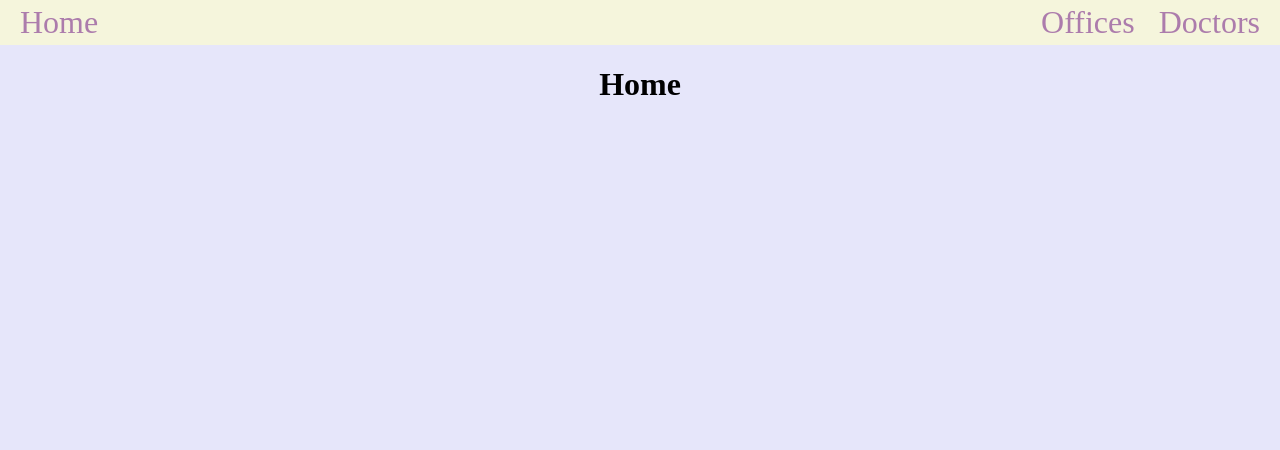
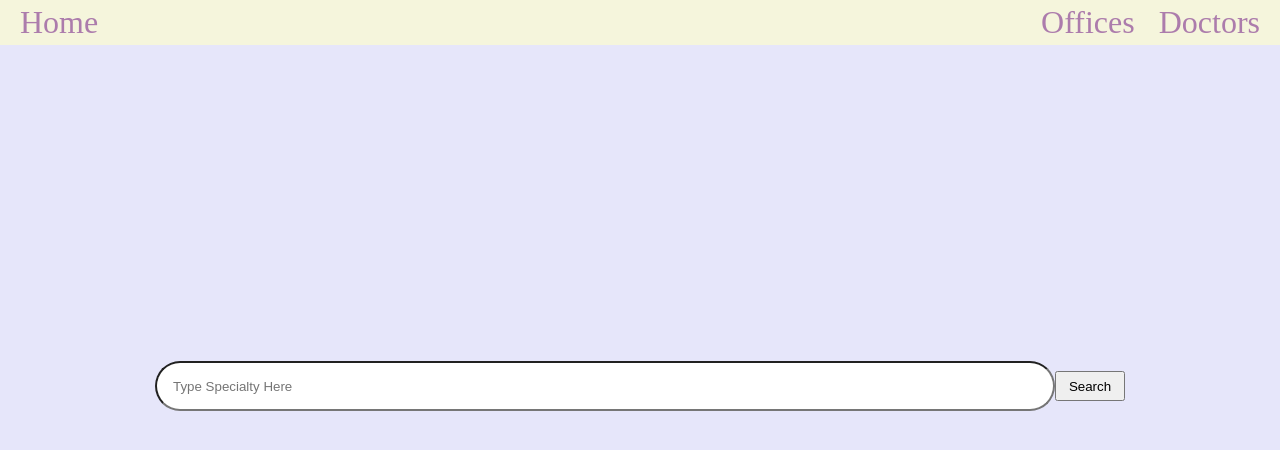
Before and after one commit to arianadesiree/Daisy, a React (Create React App) app in the folder frontend/: page / in a window 1280 px wide. Shown: the top 450 px of the page. Built offline with nearby package versions, Linux system fonts and the light colour scheme; no server answers.

Commit message:
search bar beginning to set up

```diff
--- a/frontend/src/Pages/Home.js
+++ b/frontend/src/Pages/Home.js
@@ -1,13 +1,18 @@
-
+import React from "react";
+import { useState } from "react";
+import axios from "axios";
 
 export default function Home () {
 
-    return (
-        <div>
 
+        return (
+            <div className="search-container">
 
-        <h1> Home </h1>
+            <input type="text" className="search-bar" placeholder="Type Specialty Here" name='searchBar'
+            />
+            <button type='button' className="searchbtn"> Search </button>
 
-        </div>
-    )
+            </div>
+        )
+
 }
--- a/frontend/src/styles.css
+++ b/frontend/src/styles.css
@@ -5,6 +5,27 @@
 body {
     margin: 0;
     background-color: lavender;
+}
+
+.search-container {
+    padding-top: 300px;
+}
+
+.search-bar{
+    width:900px;
+    height:50px;
+    border: bold;
+    outline:none;
+    border-radius: 80px;
+    padding: 1rem 1rem;
+    justify-content: center;
+    align-items: center;
+}
+
+.searchbtn {
+    height: 30px;
+    width: 70px;
+    justify-content: center;
 }
 
 .nav-container {
```
